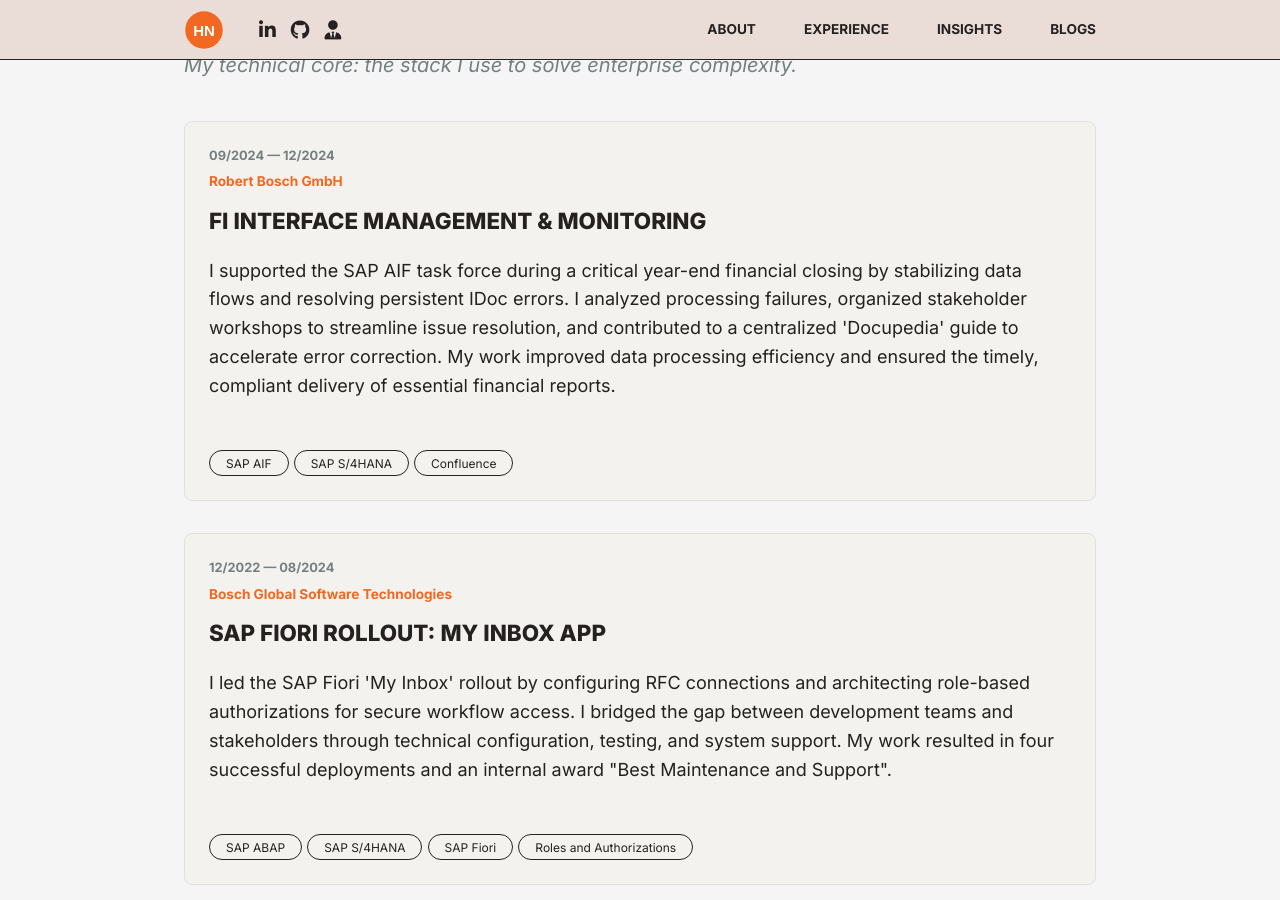
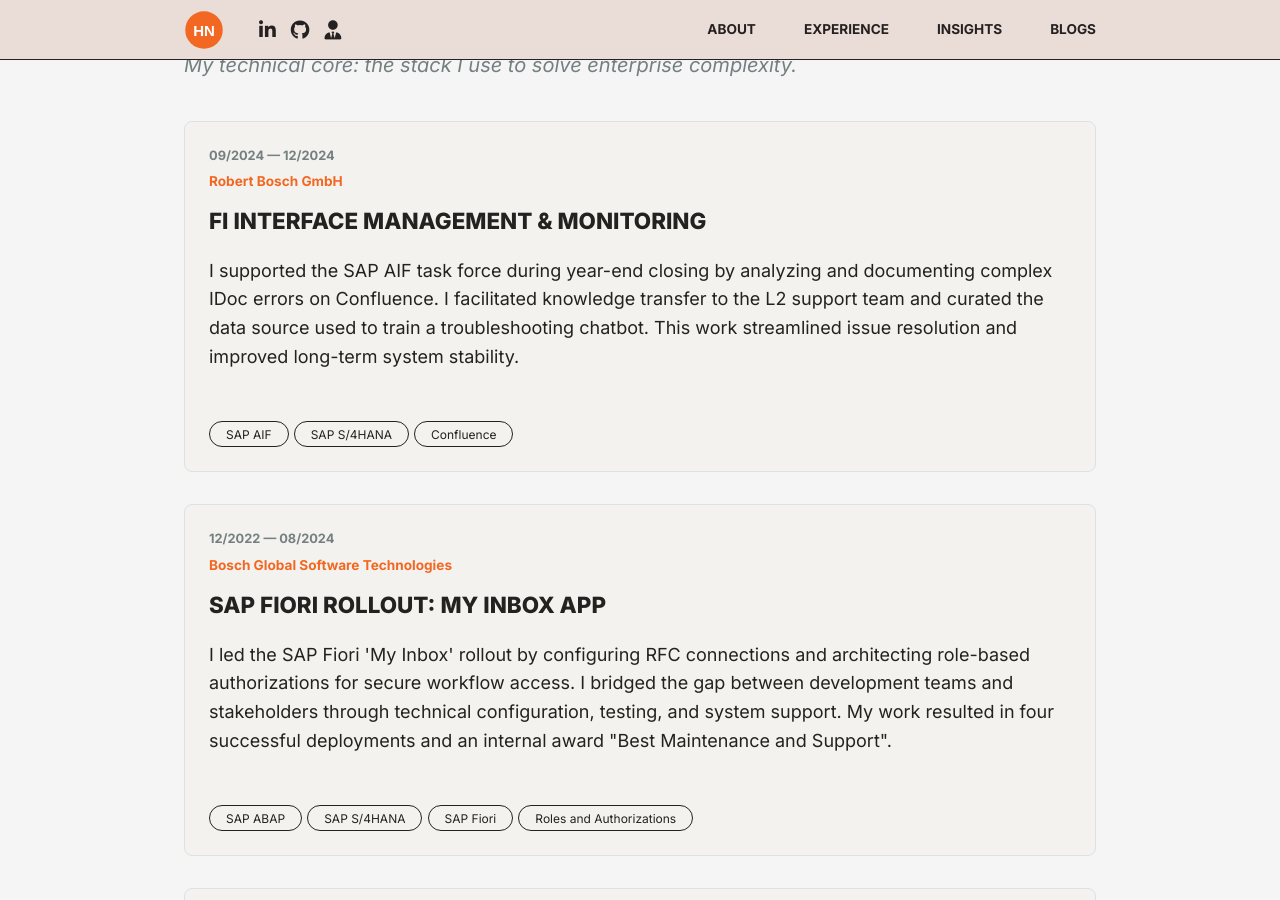
Before and after one commit to huongntn/portfolio-website, a Jekyll site: the page built from index.html, in a window 1280 px wide and 900 px high, scrolled down 855 px. Built offline with Jekyll 4.4.1, drawn with Linux system fonts in a browser that asks for light colours.

Commit message:
Update index.html

```diff
--- a/index.html
+++ b/index.html
@@ -35,7 +35,7 @@
       <div class="project-date">09/2024 — 12/2024</div>
         <span class="project-meta">Robert Bosch GmbH</span>
         <h3>FI Interface Management & Monitoring</h3>
-        <p>I supported the SAP AIF task force during a critical year-end financial closing by stabilizing data flows and resolving persistent IDoc errors. I analyzed processing failures, organized stakeholder workshops to streamline issue resolution, and contributed to a centralized 'Docupedia' guide to accelerate error correction. My work improved data processing efficiency and ensured the timely, compliant delivery of essential financial reports.</p>
+        <p>I supported the SAP AIF task force during year-end closing by analyzing and documenting complex IDoc errors on Confluence. I facilitated knowledge transfer to the L2 support team and curated the data source used to train a troubleshooting chatbot. This work streamlined issue resolution and improved long-term system stability.</p>
         <br><span class="skill-tag">SAP AIF</span>
             <span class="skill-tag">SAP S/4HANA</span>
             <span class="skill-tag">Confluence</span>
```
